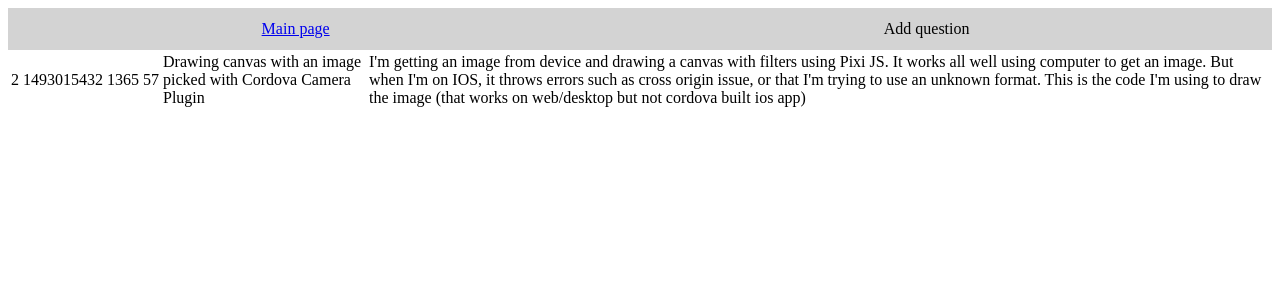
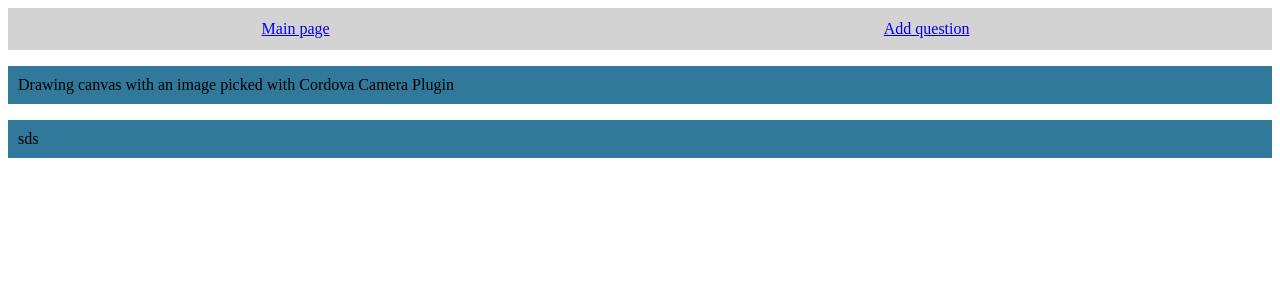
Before and after one commit to marthon-szabo/flask_overflow, a Flask app: page /list in a window 1280 px wide. Shown: the top 300 px of the page. Run offline with Flask 2, Linux system fonts and the light colour scheme.

Commit message:
Small changes

```diff
--- a/connection.py
+++ b/connection.py
@@ -35,7 +35,7 @@ def write_questions():
 def add_question(title,message,image):
     question = {
         'id':str(int(get_max_question_id())+1),
-        'submission_time':str(datetime.datetime.now()),
+        'submission_time':str(datetime.datetime.now())[:16],
         'view_number':'0',
         'vote_number':'0',
         'title':title,
@@ -48,7 +48,7 @@ def add_question(title,message,image):
 def add_answer(message, image,question_id):
     record = {
         'id':str(int(get_max_anws_id(question_id)) + 1),
-        'submission_time':str(datetime.datetime.now()),
+        'submission_time':str(datetime.datetime.now())[:16],
         'question_id' : str(question_id),
         'vote_number':'0',
         'message':message,
--- a/sample_data/answer.csv
+++ b/sample_data/answer.csv
@@ -1 +1,7 @@
 id,submission_time,vote_number,question_id,message,image
+1,2019-11-13 12:57:53.955876,0,2,asd,
+2,2019-11-13 12:58:21.976309,1,2,Amnya,
+3,2019-11-13 13:00:56.752520,0,2,"sdasd
+",
+4,2019-11-13 13:03,0,2,"sdasd
+",
--- a/sample_data/question.csv
+++ b/sample_data/question.csv
@@ -1,4 +1,5 @@
 id,submission_time,view_number,vote_number,title,message,image
-2,1493015432,1365,57,Drawing canvas with an image picked with Cordova Camera Plugin,"I'm getting an image from device and drawing a canvas with filters using Pixi JS. It works all well using computer to get an image. But when I'm on IOS, it throws errors such as cross origin issue, or that I'm trying to use an unknown format.
+2,1493015432,1403,46,Drawing canvas with an image picked with Cordova Camera Plugin,"I'm getting an image from device and drawing a canvas with filters using Pixi JS. It works all well using computer to get an image. But when I'm on IOS, it throws errors such as cross origin issue, or that I'm trying to use an unknown format.
 
 This is the code I'm using to draw the image (that works on web/desktop but not cordova built ios app)",
+3,2019-11-13 12:00:16.685669,0,0,sds,asd,
--- a/server.py
+++ b/server.py
@@ -11,53 +11,52 @@ def main_page():
 def send_comment(question_id):
     if request.form['my_comment'].replace(' ', '') != '':
         connection.add_answer(request.form['my_comment'],request.form['image_link'],question_id)
-    return display_question(question_id, False)
-    #return redirect('/question/' + str(question_id))
+    return redirect('/question/' + str(question_id) + "/1")
 
-@app.route('/vote_anwser<int:question_id><int:comment_id>', methods=['GET','POST'])
+@app.route('/vote_anwser<int:question_id>/<int:comment_id>', methods=['GET','POST'])
 def vote_anwser(question_id,comment_id):
     connection.like_post(comment_id)
-    return display_question(question_id, False)
-    #return redirect('/question/'+str(question_id))
+    return redirect('/question/' + str(question_id) + "/1")
 
 @app.route('/upvote_question<int:question_id>', methods=['GET','POST'])
 def upvote_question(question_id):
     connection.like_question(question_id)
-    return display_question(question_id, False)
-    #return redirect('/question/'+str(question_id))
+    return redirect('/question/' + str(question_id) + "/1")
 
-@app.route('/delete_anwser<int:question_id><int:comment_id>', methods=['GET','POST'])
+@app.route('/delete_anwser<int:question_id>/<int:comment_id>', methods=['GET','POST'])
 def delete_anwser(question_id, comment_id):
     connection.delete_anwser(comment_id)
-    return display_question(question_id, False)
+    #return display_question(question_id, False)
+    return redirect('/question/'+str(question_id)  + "/1")
 
 @app.route('/delete_question<int:question_id>', methods=['GET','POST'])
 def delete_question(question_id):
     connection.delete_question(question_id)
     return listing_questions()
 
-@app.route('/devote_anwser<int:question_id><int:comment_id>', methods=['GET','POST'])
+@app.route('/devote_anwser<int:question_id>/<int:comment_id>', methods=['GET','POST'])
 def devote_anwser(question_id,comment_id):
     connection.dislike_post(comment_id)
-    return display_question(question_id, False)
-    #return redirect('/question/'+str(question_id))
+    #return display_question(question_id, False)
+    return redirect('/question/'+str(question_id) + "/1")
 
 @app.route('/downvote_question<int:question_id>', methods=['GET','POST'])
 def downvote_question(question_id):
     connection.dislike_question(question_id)
-    return display_question(question_id,False)
-    #return redirect('/question/'+str(question_id))
+    #return display_question(question_id,False)
+    return redirect('/question/' + str(question_id) + "/1")
 
 @app.route('/list')
 def listing_questions():
     return render_template("list.html", questions=connection.questions)
 
-@app.route('/question/<int:question_id>', methods=['GET','POST'])
-def display_question(question_id, plus_view=True):
+@app.route('/question/<int:question_id>/<plus_view>', methods=['GET','POST'])
+def display_question(question_id, plus_view="0"):
     for record in connection.questions:
         if int(record['id']) == question_id:
-            if plus_view:
+            if plus_view == "0":
                 connection.view_question(question_id)
+
             return render_template('display_question.html', question_id=question_id, questions = connection.questions, max_voted = connection.get_max_voted(question_id) ,anwsers = sorted(connection.answers, key=lambda k: int(k['vote_number'])) )
     return redirect('/list')
 
--- a/static/css/style.css
+++ b/static/css/style.css
@@ -35,3 +35,21 @@ table.fos{
 textarea {
   resize: none;
 }
+
+p.questionlist{
+    background-color: #30799B;
+    padding: 10px;
+}
+
+table.commenttable{
+    border-style: solid;
+    border-collapse: collapse;
+    border-color: #86989B;
+    border: 1px solid black;
+}
+
+td.commenttable{
+    border-style:solid;
+    border-color: #86989B;
+    border: 1px solid black;
+}
--- a/templates/display_question.html
+++ b/templates/display_question.html
@@ -35,6 +35,7 @@
         {%if (record['question_id']|int) == (question_id|int) %}
             {% if (record['vote_number']|int) == max_voted %}
                 <p class="max_voted">
+
                     Best choise<br>
                     <br>
                     <i>"{{ record['message']}}"</i><br>
--- a/templates/list.html
+++ b/templates/list.html
@@ -9,22 +9,11 @@
     <table class='header_shit' width="100%">
         <tr align="center">
             <td class="header_shit"><a href="{{ url_for('listing_questions') }}">Main page</a></td>
-            <td class="header_shit">Add question</td>
+            <td class="header_shit"><a href="{{ url_for('add_question') }}">Add question</a></td>
         </tr>
     </table>
-        <table>
-
-        {% for a in questions: %}
-        <tr>
-                {% for key, value in a.items() %}
-                    <td>
-                    {{ value }}
-                    </td>
-                {% endfor %}
-        </tr>
-
-        {% endfor %}
-
-    </table>
+    {% for a in questions %}
+        <p class="questionlist">{{ a['title']}}</p>
+    {% endfor %}
     </body>
 </html>
```
